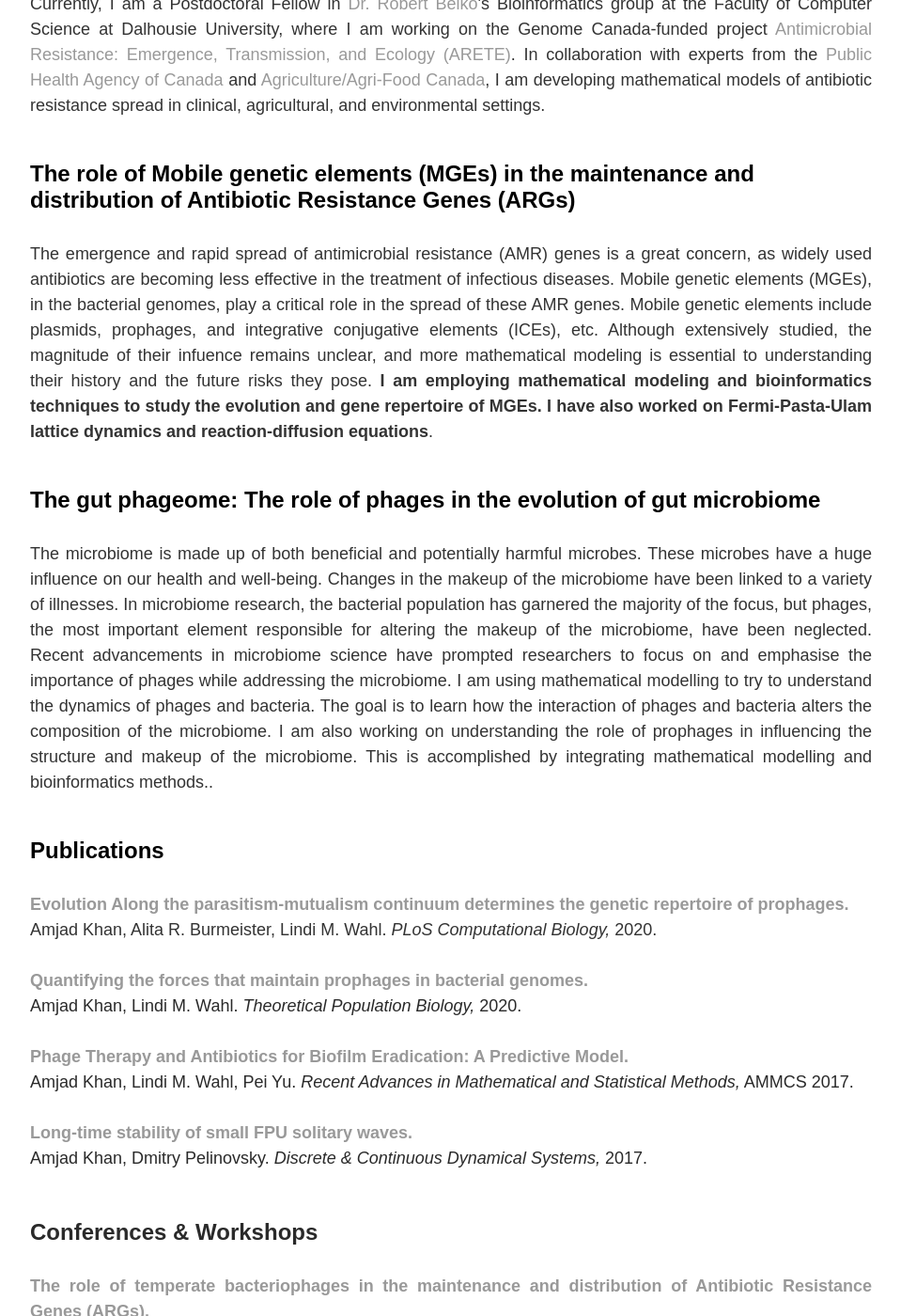
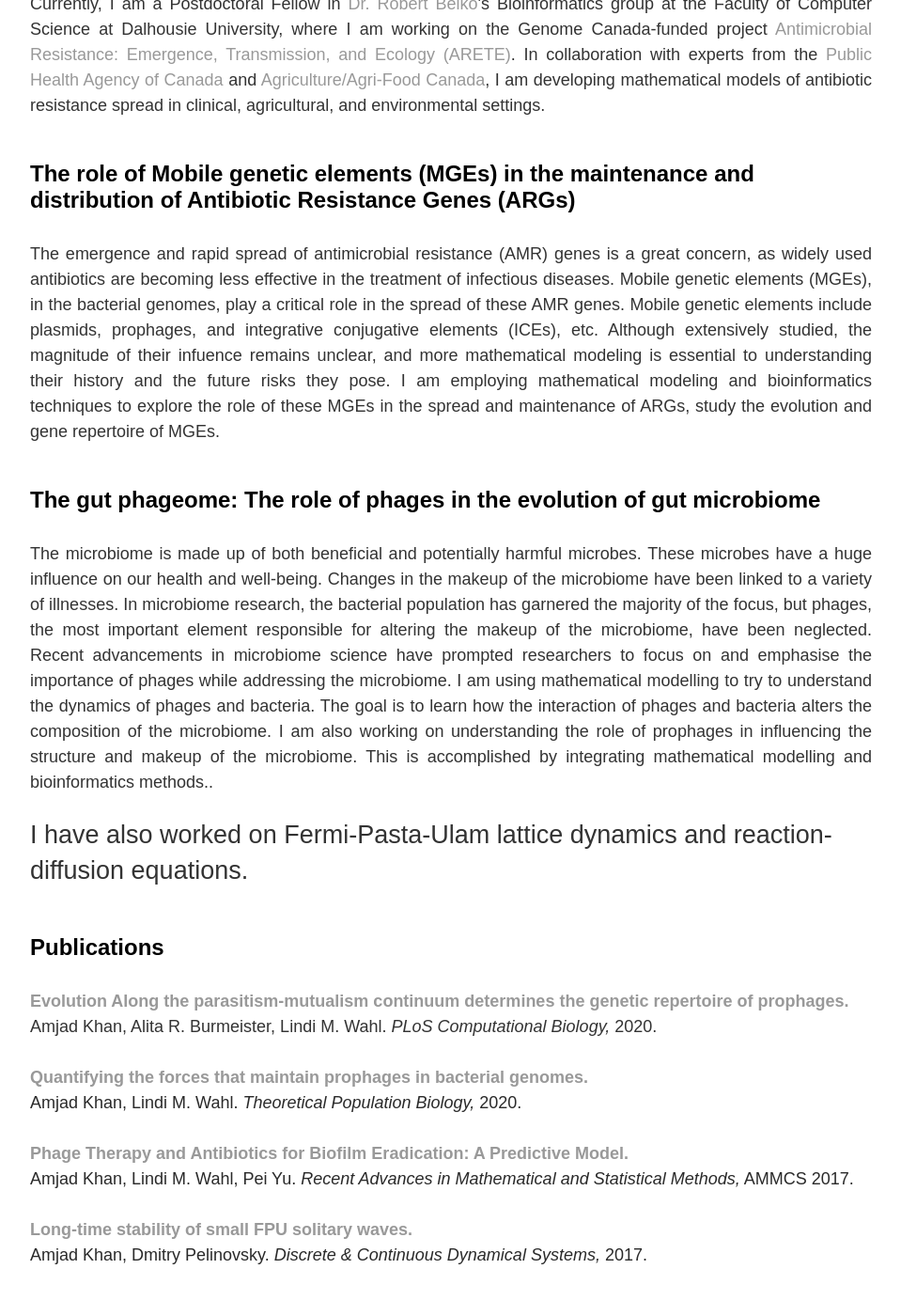
Before and after one commit to MathBioInfo/amjadkhan, a Jekyll site: the page built from Research/index.html, in a window 1280 px wide and 1400 px high, scrolled down 441 px. Shown: the whole window at 94% size, without its empty margins (160-1119 px from the left). Built offline with Jekyll 4.4.1, drawn with Linux system fonts in a browser that asks for light colours.

Commit message:
Update index.html

```diff
--- a/Research/index.html
+++ b/Research/index.html
@@ -39,9 +39,8 @@ title: About my research
 			(MGEs), in the bacterial genomes, play a critical role in the spread of these AMR genes. Mobile
 			genetic elements include plasmids, prophages, and integrative conjugative elements (ICEs), etc. Although
 			extensively studied, the magnitude of their infuence remains unclear, and more mathematical modeling is
-			essential to understanding their history and the future risks they pose. <b>I am employing mathematical modeling
-			and bioinformatics techniques to study the evolution and gene repertoire of MGEs. I have also worked on Fermi-Pasta-Ulam
-			lattice dynamics and reaction-diffusion equations</b>.</p>
+			essential to understanding their history and the future risks they pose. I am employing mathematical modeling
+			and bioinformatics techniques to explore the role of these MGEs in the spread and maintenance of ARGs, study the evolution and gene repertoire of MGEs.</p>
 
 			<br><font size="5"><b> The gut phageome:  The role of phages in the evolution of gut microbiome</b></font><br>
 			<p style="text-align:justify;line-height:1"><font size="4"> The microbiome is made up of both beneficial and potentially harmful microbes. These microbes
@@ -52,6 +51,7 @@ title: About my research
 			how the interaction of phages and bacteria alters the composition of the microbiome. I am also working on understanding the role of prophages in influencing
 			the structure and makeup of the microbiome. This is accomplished by integrating mathematical modelling and bioinformatics methods.</b>.</p>
 
+			<p>I have also worked on Fermi-Pasta-Ulam  lattice dynamics and reaction-diffusion equations.</b></p>
 				<!--<div style="text-align: center;">
 				<img src="phages.png" alt="microbiome" width="500" height="333">
 				</div>-->
```
